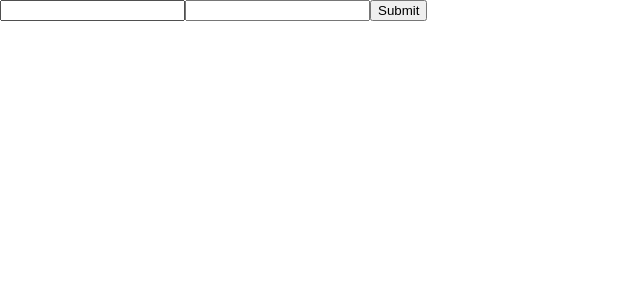
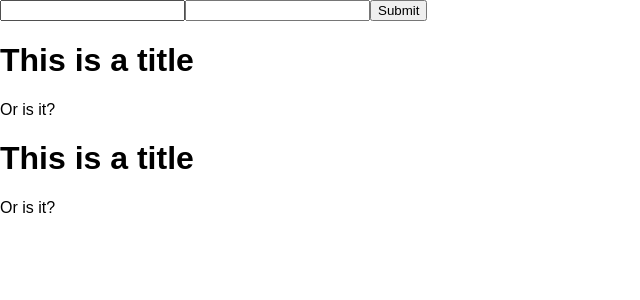
Before and after one commit to ektravel/friendBubble, a React (Create React App) app in the folder client/: page / in a window 1280 px wide. Shown: the top 300 px of the page, without its empty margins (0-640 px from the left). Built offline with nearby package versions, Linux system fonts and the light colour scheme; no server answers.

Commit message:
working code

```diff
--- a/client/src/App.js
+++ b/client/src/App.js
@@ -2,6 +2,8 @@ import React, { Component } from 'react';
 import axios from "axios";
 import logo from './logo.svg';
 import './App.css';
+
+import ViewBlog from "./pages/ViewBlog";
 
 class App extends Component {
 
@@ -38,6 +40,7 @@ postBlog = event =>{
            <input name="body" onChange={this.handleInputChange} value={this.state.body}/>
            <button onClick={this.postBlog}>Submit</button>
          </form>
+         <ViewBlog/>
        </div>
     );
   }
--- /dev/null
+++ b/client/src/pages/ViewBlog.js
@@ -0,0 +1,42 @@
+import React, { Component } from 'react';
+import axios from "axios";
+
+class ViewBlog extends Component {
+    state = {
+        blogs: [{
+            id: 1,
+            title: "This is a title",
+            body:"Or is it?"},
+            {id: 2,
+            title: "This is a title",
+            body:"Or is it?"}
+    ]};
+
+    refreshBlogs(){
+        console.log("This should go!");
+        axios.get("/api/blog").then((res) => {
+           console.log(res);
+           this.setState({blogs: res.data})
+        });
+    }
+
+    componentDidMount(){
+        this.refreshBlogs();
+    }
+
+    render(){
+        return (
+     <div>
+         {
+             this.state.blogs.map( post => (
+                 <div key={post.id}>
+                     <h1>{post.title}</h1>
+                     <p>{post.body}</p>
+                 </div>
+             ))
+         }
+     </div>
+        )
+    }
+}
+export default ViewBlog;
```
Also changed, not shown: 1 other file (tests, documents, lock files or other folders).
